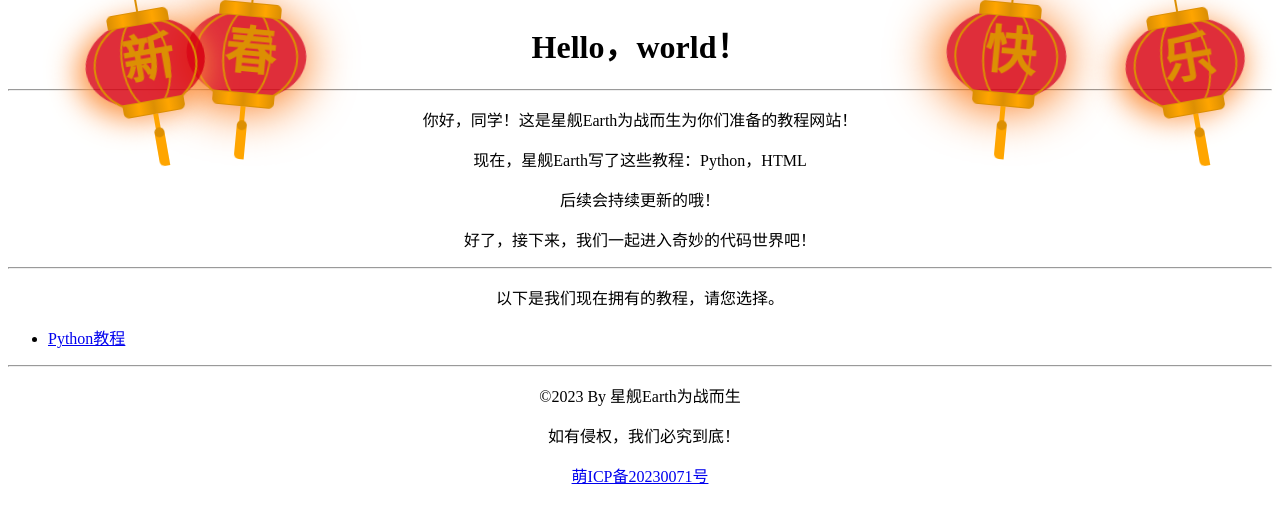
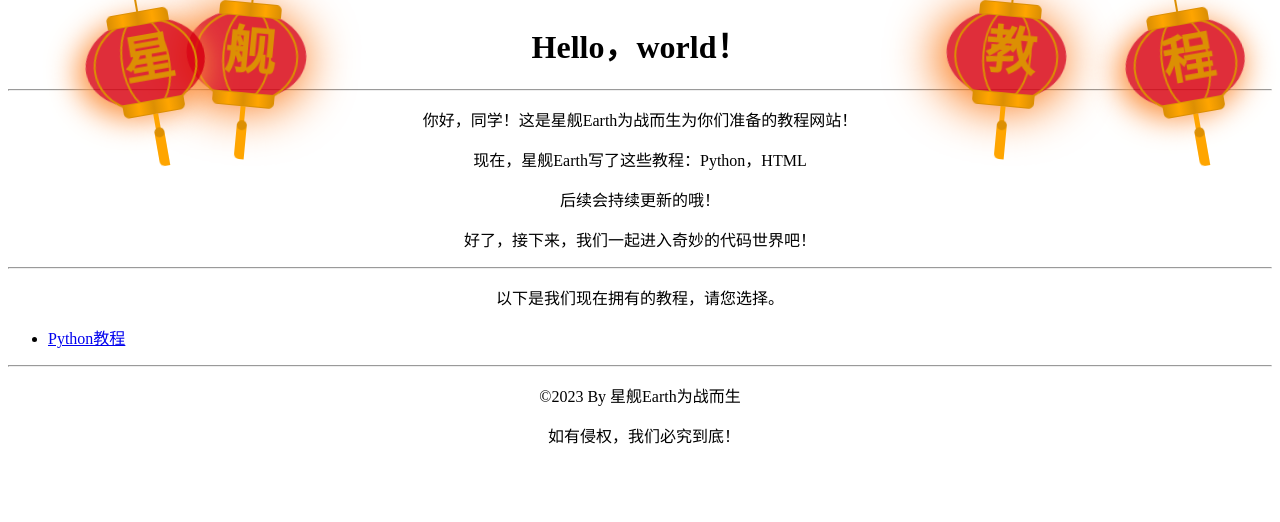
Before and after one commit to Earth2023/bcjc.github.io, a plain HTML site: page index.html in a window 1280 px wide. Drawn offline with Linux system fonts and the light colour scheme.

Commit message:
Add files via upload

```diff
--- a/index.html
+++ b/index.html
@@ -17,7 +17,7 @@
         <div class="deng-a">
           <div class="deng-b">
             <div class="deng-t">
-              春
+              舰
             </div>
           </div>
         </div>
@@ -36,7 +36,7 @@
         <div class="deng-a">
           <div class="deng-b">
             <div class="deng-t">
-              新
+             星
             </div>
           </div>
         </div>
@@ -58,7 +58,7 @@
         <div class="deng-a">
           <div class="deng-b">
             <div class="deng-t">
-              乐
+              程
             </div>
           </div>
         </div>
@@ -79,7 +79,7 @@
         </div><div class="deng-a">
           <div class="deng-b">
             <div class="deng-t">
-              快
+              教
             </div>
           </div>
         </div>
@@ -121,7 +121,7 @@
       <p>以下是我们现在拥有的教程，请您选择。</p>
     </center>
     <ul>
-      <li><a href="https://starearthcodetutorial.starshiparth.repl.co/Python_course/introduce.html" target="_black">Python教程</a>
+      <li><a href="https://bcjc.earth2023.top/Python_course/introduce.html" target="_black">Python教程</a>
       </li>
     </ul>
     <hr>
@@ -130,7 +130,6 @@
       <p>©2023 By 星舰Earth为战而生</p>
       <p>&nbsp;&nbsp;如有侵权，我们必究到底！</p>
     </div>
-    <a href="https://icp.gov.moe/?keyword=20230071" target="_blank">萌ICP备20230071号</a>
   </center>
 
 </div></div></body></html>
```
Also changed, not shown: Python_course/introduce.html (+5 -6 lines), Python_course/print.html (+5 -6 lines), 1 other file.
